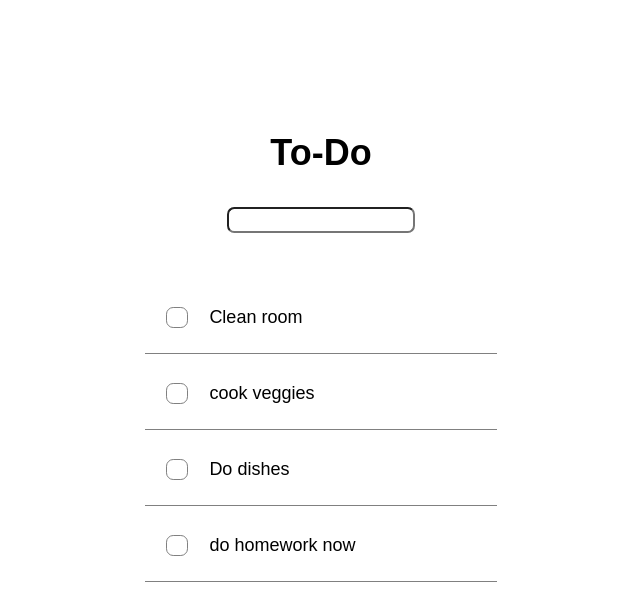
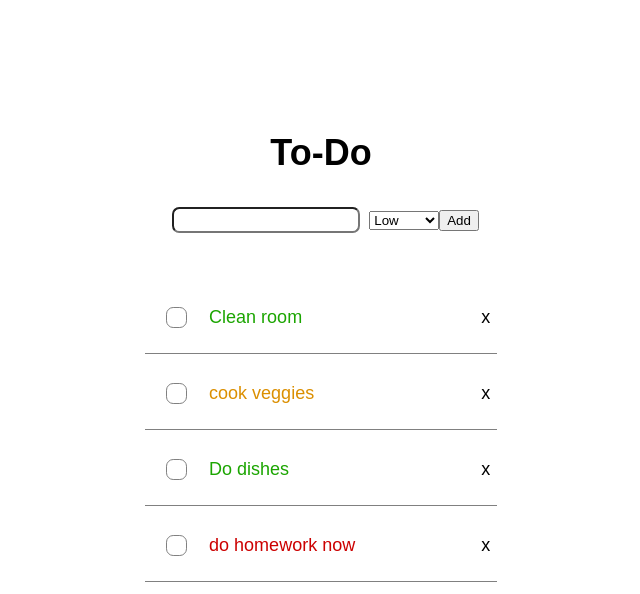
Before and after one commit to gdalcengio/react-todo-app, a React (Create React App) app: page / in a window 1280 px wide. Shown: the top 594 px of the page, without its empty margins (319-959 px from the left). Built offline with nearby package versions, Linux system fonts and the light colour scheme.

Commit message:
separated components, added priority and implemented addition of to-do items

```diff
--- a/src/App.css
+++ b/src/App.css
@@ -10,12 +10,6 @@ body {
   text-align: center;
 }
 
-.text-input {
-  margin: 0.5rem;
-  padding: 0.2rem;
-  border-radius: 0.4rem;
-}
-
 ul {
   list-style-type: none;
 }
@@ -26,35 +20,3 @@ ul {
   text-align: left;
   width: 20rem;
 }
-
-.list-item {
-  display: flex;
-  margin: 0.2rem;
-  padding: 0.2rem;
-  border-bottom: 1px solid grey;
-  align-items: center;
-  /* background: lightblue; */
-}
-
-.list-box {
-  -webkit-appearance: none;
-  background: white;
-  margin: 1rem;
-  padding: 0.5rem;
-  border: 1px solid grey;
-  border-radius: 0.4rem;
-  display: inline-block;
-  height: 1.2rem;
-  width: 1.2rem;
-}
-
-.list-box:checked {
-  background: rgb(255, 151, 151);
-}
-
-.list-description {
-  margin: 0.5 1rem;
-  padding: 0.2rem;
-  display: inline-block;
-  /* background: lightgoldenrodyellow; */
-}
--- a/src/App.js
+++ b/src/App.js
@@ -1,44 +1,52 @@
+import React from "react";
+import ListComponent from "./component/ListComponent";
+import ListItem from "./component/ListItem";
+import InputComponent from "./component/InputComponent";
 import "./App.css";
 
-function InputComponent(props) {
-  return <input className="text-input" type="text"></input>;
-}
-
-function ListItem(props) {
-  return (
-    <li className="list-item">
-      <input className="list-box" type="checkbox"></input>
-      <p className="list-description">{props.desc}</p>
-    </li>
-  );
-}
-
-function ListComponent(props) {
-  return <ul className="list">{props.list}</ul>;
-}
-
-function App() {
+class App extends React.Component {
+  constructor(props) {
     const data = [
       { value: "Clean room", priority: "low" },
       { value: "cook veggies", priority: "medium" },
       { value: "Do dishes", priority: "low" },
       { value: "do homework now", priority: "high" },
     ];
-  const list = data.map((element, index) => (
+    super(props);
+
+    this.state = {
+      list: data,
+    };
+  }
+
+  addItem(value, prio) {
+    // console.log(`value: ${value}, prio: ${prio}`);
+    const item = { value: value, priority: prio };
+    this.setState({
+      list: this.state.list.concat([item]),
+    });
+  }
+
+  render() {
+    const list = this.state.list.map((element, index) => (
       <ListItem
         key={index}
         prio={element.priority}
         desc={element.value}
       ></ListItem>
     ));
+    console.log(this.state.list);
 
     return (
       <div className="App">
         <h1>To-Do</h1>
-      <InputComponent></InputComponent>
+        <InputComponent
+          onAddItem={(value, prio) => this.addItem(value, prio)}
+        ></InputComponent>
         <ListComponent list={list}></ListComponent>
       </div>
     );
   }
+}
 
 export default App;
--- /dev/null
+++ b/src/component/InputComponent.css
@@ -0,0 +1,5 @@
+.text-input {
+  margin: 0.5rem;
+  padding: 0.2rem;
+  border-radius: 0.4rem;
+}
--- /dev/null
+++ b/src/component/InputComponent.js
@@ -0,0 +1,51 @@
+import React from "react";
+
+import "./InputComponent.css";
+
+class InputComponent extends React.Component {
+  constructor(props) {
+    super(props);
+    this.handleAdd = this.handleAdd.bind(this);
+
+    this.state = {
+      text: "",
+      prio: "low",
+    };
+  }
+
+  handleTextChange(e) {
+    this.setState({
+      text: e.target.value,
+    });
+  }
+
+  handleSelectChange(e) {
+    this.setState({
+      prio: e.target.value,
+    });
+  }
+
+  handleAdd() {
+    this.props.onAddItem(this.state.text, this.state.prio);
+  }
+
+  render() {
+    return (
+      <div>
+        <input
+          className="text-input"
+          type="text"
+          onChange={(e) => this.handleTextChange(e)}
+        ></input>
+        <select name="priority" onChange={(e) => this.handleSelectChange(e)}>
+          <option value="low">Low</option>
+          <option value="medium">Medium</option>
+          <option value="high">High</option>
+        </select>
+        <button onClick={this.handleAdd}>Add</button>
+      </div>
+    );
+  }
+}
+
+export default InputComponent;
--- /dev/null
+++ b/src/component/ListComponent.js
@@ -0,0 +1,19 @@
+import React from "react";
+import ListItem from "./ListItem";
+import "./ListComponent.css";
+
+class ListComponent extends React.Component {
+  constructor(props) {
+    super(props);
+
+    // this.state = {
+    //   list: [],
+    // };
+  }
+
+  render() {
+    return <ul className="list">{this.props.list}</ul>;
+  }
+}
+
+export default ListComponent;
--- /dev/null
+++ b/src/component/ListItem.css
@@ -0,0 +1,47 @@
+.list-item {
+  display: flex;
+  margin: 0.2rem;
+  padding: 0.2rem;
+  border-bottom: 1px solid grey;
+  align-items: center;
+}
+
+.list-box {
+  -webkit-appearance: none;
+  background: white;
+  margin: 1rem;
+  padding: 0.5rem;
+  border: 1px solid grey;
+  border-radius: 0.4rem;
+  display: inline-block;
+  height: 1.2rem;
+  width: 1.2rem;
+}
+
+.list-box:checked {
+  background: rgb(255, 151, 151);
+}
+
+.list-description {
+  margin: 0.5 1rem;
+  padding: 0.2rem;
+  display: inline-block;
+  width: 100%;
+}
+
+.list-delete-button {
+  color: black;
+  float: right;
+}
+
+.low {
+  color: rgb(27, 165, 0);
+}
+
+.medium {
+  color: rgb(219, 143, 0);
+}
+
+.high {
+  color: rgb(204, 0, 0);
+}
--- /dev/null
+++ b/src/component/ListItem.js
@@ -0,0 +1,18 @@
+import React from "react";
+import "./ListItem.css";
+
+function ListItem(props) {
+  const classes = `list-description ${props.prio}`;
+
+  return (
+    <li className="list-item">
+      <input className="list-box" type="checkbox"></input>
+      <p className={classes}>
+        {props.desc}
+        <span className="list-delete-button">x</span>
+      </p>
+    </li>
+  );
+}
+
+export default ListItem;
```
Also changed, not shown: src/component/ListComponent.css (added). Lines whose indentation alone changed are shown as unchanged.
